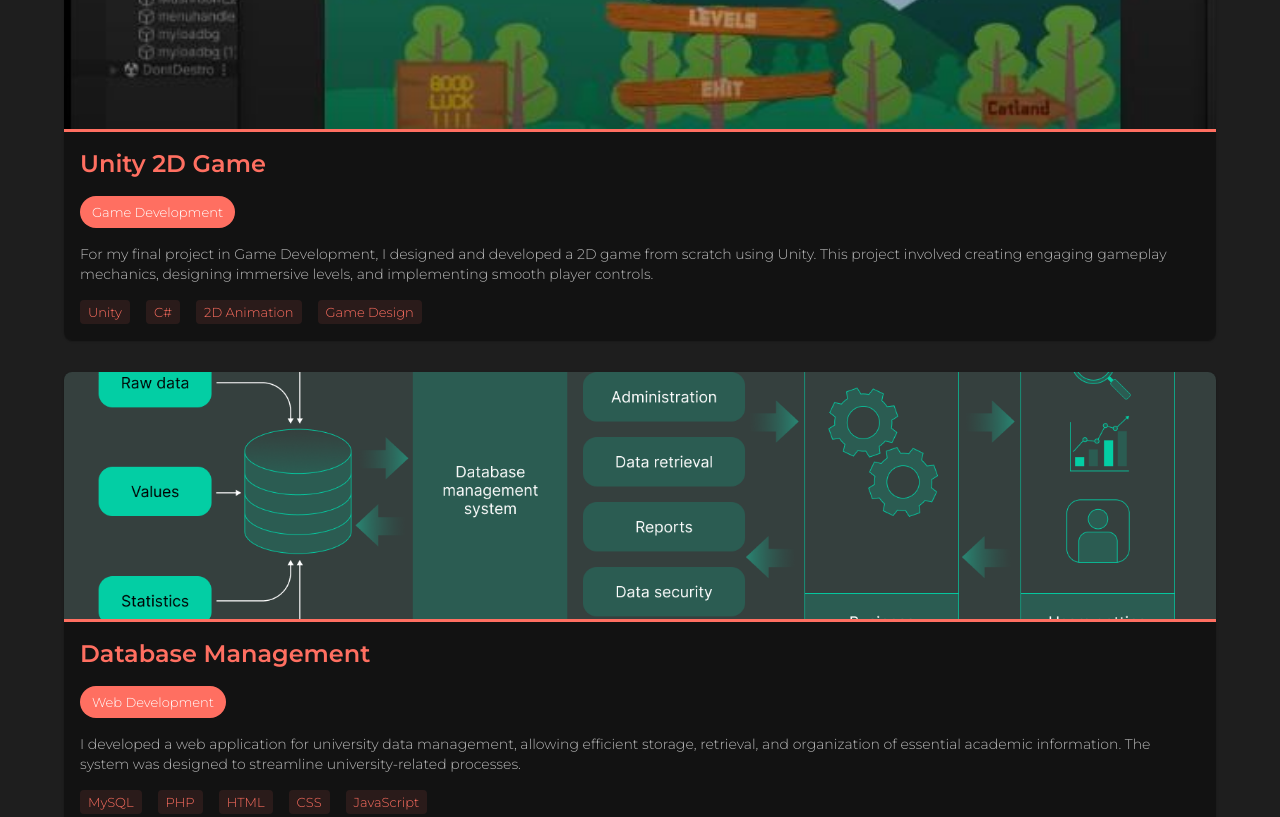
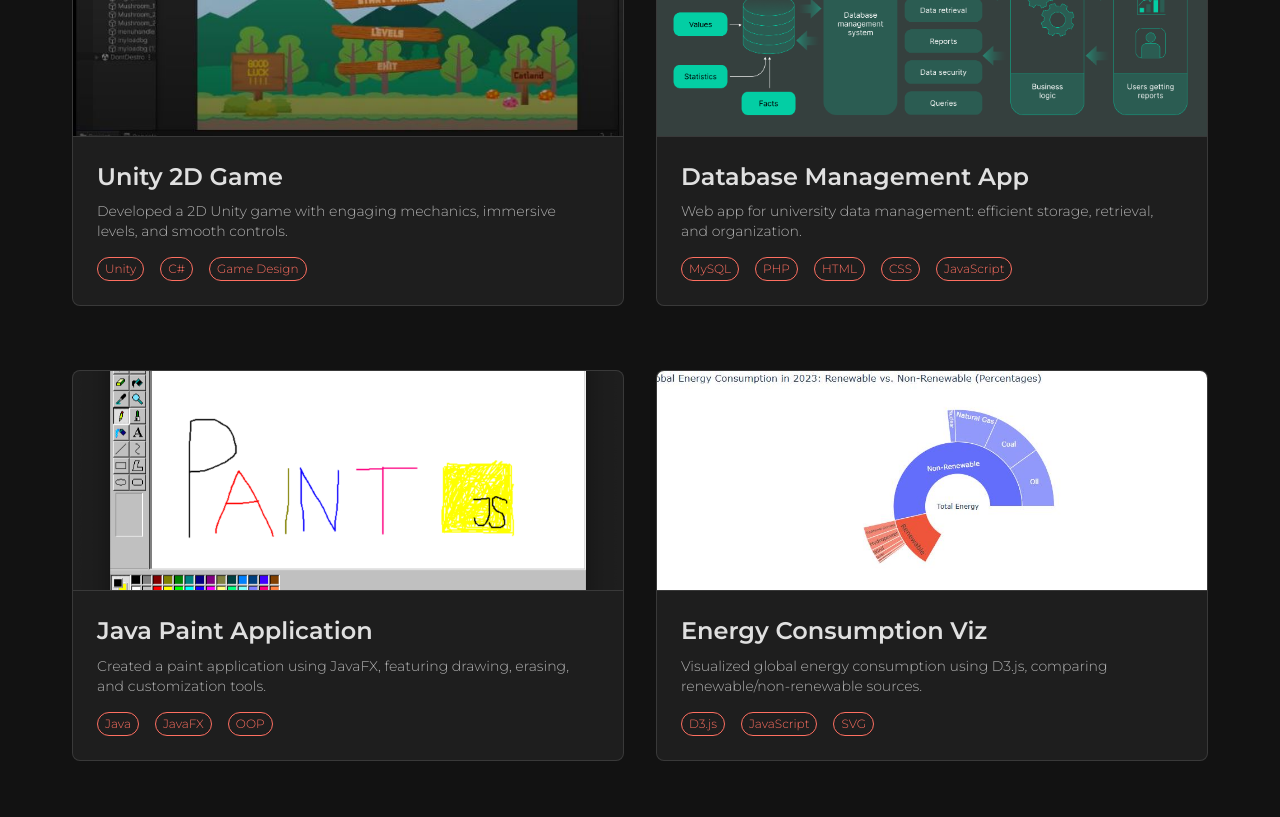
Before and after one commit to MaheenN31/react-css-portfolio, a React (Create React App) app in the folder portfolio/: page /education in a window 1280 px wide. Shown: the part 1980-2797 px from the top of the page. Built offline with nearby package versions, Linux system fonts and the light colour scheme.

Commit message:
Fixed Projects Section

```diff
--- a/portfolio/src/App.js
+++ b/portfolio/src/App.js
@@ -7,6 +7,7 @@ import Education from './pages/Education';
 import Projects from './pages/Projects';
 import Skills from './pages/Skills';
 import Contact from './pages/Contact';
+import Footer from './components/Footer';
 
 function App() {
   const [isSidebarOpen, setIsSidebarOpen] = useState(false);
@@ -33,7 +34,7 @@ function App() {
   };
 
   return (
-    <Box>
+    <Box sx={{ display: 'flex', flexDirection: 'column', minHeight: '100vh' }}>
       <Navbar
         toggleSidebar={toggleSidebar}
         scrollToSection={scrollToSection}
@@ -44,6 +45,7 @@ function App() {
         scrollToSection={scrollToSection}
       />
 
+      <Box component="main" sx={{ flexGrow: 1 }}>
         <div id="home">
           <Home scrollToSection={scrollToSection} />
         </div>
@@ -60,6 +62,9 @@ function App() {
           <Contact />
         </div>
       </Box>
+
+      <Footer />
+    </Box>
   );
 }
 
--- /dev/null
+++ b/portfolio/src/components/Footer.jsx
@@ -0,0 +1,33 @@
+import { Box, Container, Typography, Link } from '@mui/material';
+
+const Footer = () => {
+  const currentYear = new Date().getFullYear();
+
+  return (
+    <Box
+      component="footer"
+      sx={{
+        py: 3, // Padding top and bottom
+        px: 2,
+        mt: 'auto', // Push footer to bottom if content is short
+        backgroundColor: 'background.paper', // Use theme's paper color
+        borderTop: '1px solid rgba(255, 255, 255, 0.1)',
+        textAlign: 'center',
+        // Apply the animation
+        animation: 'fadeInFooter 1s ease-in-out forwards',
+        opacity: 0, // Start hidden for animation
+      }}
+    >
+      <Container maxWidth="sm">
+        <Typography variant="body2" color="text.secondary">
+          {'© '}
+          {currentYear}
+          {' Maheen Nadeem. All rights reserved. '}
+        </Typography>
+        {/* Optional: Add social links later here */}
+      </Container>
+    </Box>
+  );
+};
+
+export default Footer;
--- a/portfolio/src/index.css
+++ b/portfolio/src/index.css
@@ -115,3 +115,15 @@ section {
   background: #ff6f61;
   border-radius: 4px;
 }
+
+/* Keyframes for Footer Animation */
+@keyframes fadeInFooter {
+  from {
+    opacity: 0;
+    transform: translateY(20px); /* Optional: subtle slide up */
+  }
+  to {
+    opacity: 1;
+    transform: translateY(0);
+  }
+}
--- a/portfolio/src/pages/Projects.jsx
+++ b/portfolio/src/pages/Projects.jsx
@@ -1,33 +1,36 @@
-import { Container, Grid, Typography, Card, CardContent, CardMedia, Box, CardActionArea, Chip, Stack } from '@mui/material';
+import { Container, Typography, Card, CardContent, CardMedia, Box, Chip, Stack } from '@mui/material';
 
 const projects = [
   {
     title: "Unity 2D Game",
     image: "/images/project1.jpg",
     category: "Game Development",
-    description: "For my final project in Game Development, I designed and developed a 2D game from scratch using Unity. This project involved creating engaging gameplay mechanics, designing immersive levels, and implementing smooth player controls.",
-    technologies: ["Unity", "C#", "2D Animation", "Game Design"]
+    description: "Developed a 2D Unity game with engaging mechanics, immersive levels, and smooth controls.",
+    technologies: ["Unity", "C#", "Game Design"],
+    // Optional: Add links
+    // liveUrl: '#',
+    // repoUrl: '#'
   },
   {
-    title: "Database Management",
+    title: "Database Management App",
     image: "/images/project2.png",
     category: "Web Development",
-    description: "I developed a web application for university data management, allowing efficient storage, retrieval, and organization of essential academic information. The system was designed to streamline university-related processes.",
+    description: "Web app for university data management: efficient storage, retrieval, and organization.",
     technologies: ["MySQL", "PHP", "HTML", "CSS", "JavaScript"]
   },
   {
-    title: "Paint Application",
+    title: "Java Paint Application",
     image: "/images/project3.png",
     category: "Desktop Application",
-    description: "For my Object-Oriented Programming (OOP) project, I developed a paint application that allows users to draw, erase, and customize their artwork using various tools and colors.",
-    technologies: ["Java", "JavaFX", "OOP", "UI Design"]
+    description: "Created a paint application using JavaFX, featuring drawing, erasing, and customization tools.",
+    technologies: ["Java", "JavaFX", "OOP"]
   },
   {
-    title: "Probability Project",
+    title: "Energy Consumption Viz",
     image: "/images/project4.jpg",
     category: "Data Visualization",
-    description: "For this project, I created a sunburst diagram to visualize global energy consumption in 2023, comparing renewable and non-renewable energy sources.",
-    technologies: ["D3.js", "JavaScript", "Data Analysis", "SVG"]
+    description: "Visualized global energy consumption using D3.js, comparing renewable/non-renewable sources.",
+    technologies: ["D3.js", "JavaScript", "SVG"]
   }
 ];
 
@@ -36,77 +39,88 @@ const Projects = () => {
     <Box
       sx={{
         minHeight: '100vh',
-        pt: 10,
-        pb: 5,
-        backgroundColor: 'background.default'
+        py: { xs: 6, md: 10 }, // Responsive padding top/bottom
+        px: 2, // Horizontal padding
+        backgroundColor: 'background.default', // Use theme background
+        display: 'flex',
+        flexDirection: 'column',
+        alignItems: 'center',
+        justifyContent: 'center'
       }}
     >
       <Container maxWidth="lg">
         <Typography
           variant="h2"
           textAlign="center"
+          gutterBottom // Adds bottom margin
           sx={{
-            mb: 6,
-            color: '#ff6f61',
-            fontWeight: 'bold'
+            fontWeight: 'bold',
+            color: 'primary.main', // Use theme primary color
+            mb: { xs: 4, md: 6 } // Responsive margin bottom
           }}
         >
           My Works
         </Typography>
-        <Grid container spacing={4}>
+
+        {/* Simple flex container */}
+        <Box sx={{
+          display: 'flex',
+          flexWrap: 'wrap',
+          gap: 4,
+          justifyContent: 'space-between'
+        }}>
           {projects.map((project, index) => (
-            <Grid item xs={12} md={6} key={index}>
+            // Project card with explicit width
+            <Box
+              key={index}
+              sx={{
+                width: { xs: '100%', md: 'calc(50% - 16px)' },
+                mb: 4
+              }}
+            >
               <Card
+                variant="outlined" // Use outlined variant for minimalism
                 sx={{
-                  height: '100%',
-                  backgroundColor: 'rgba(0, 0, 0, 0.8)',
-                  transition: 'transform 0.3s ease-in-out',
-                  '&:hover': {
-                    transform: 'translateY(-10px)',
-                  },
+                  height: '100%', // Make cards in a row equal height
                   display: 'flex',
                   flexDirection: 'column',
-                  borderRadius: 2,
-                  overflow: 'hidden',
+                  borderColor: 'rgba(255, 255, 255, 0.12)', // Subtle border color
+                  borderRadius: '8px', // Consistent with theme
+                  transition: 'transform 0.3s ease-in-out, box-shadow 0.3s ease-in-out',
+                  backgroundColor: 'background.paper',
+                  '&:hover': {
+                    transform: 'translateY(-6px)',
+                    boxShadow: '0 8px 20px rgba(0, 0, 0, 0.2)', // Subtle shadow on hover
+                    borderColor: 'primary.main' // Highlight border on hover
+                  }
                 }}
               >
-                <CardActionArea>
                 <CardMedia
                   component="img"
-                    height="250"
+                  height="220" // Adjust height as needed
                   image={project.image}
                   alt={project.title}
                   sx={{
                     objectFit: 'cover',
-                      borderBottom: '3px solid #ff6f61'
+                    borderBottom: '1px solid rgba(255, 255, 255, 0.12)' // Subtle separator
                   }}
                 />
-                  <CardContent sx={{ flexGrow: 1 }}>
+                <CardContent sx={{ flexGrow: 1, p: 3 }}> {/* Added padding */}
                   <Typography
                     variant="h5"
                     component="h3"
+                    gutterBottom
                     sx={{
-                        color: '#ff6f61',
-                        mb: 2,
-                        fontWeight: 'bold'
+                      fontWeight: '600',
+                      color: 'text.primary' // Use theme text color
                     }}
                   >
                     {project.title}
                   </Typography>
-                    <Chip
-                      label={project.category}
-                      sx={{
-                        mb: 2,
-                        backgroundColor: '#ff6f61',
-                        color: 'white'
-                      }}
-                    />
                   <Typography
                     variant="body2"
-                      sx={{
-                        mb: 2,
-                        color: 'rgba(255, 255, 255, 0.7)'
-                      }}
+                    color="text.secondary" // Use theme secondary text color
+                    sx={{ mb: 2 }}
                   >
                     {project.description}
                   </Typography>
@@ -114,27 +128,42 @@ const Projects = () => {
                     direction="row"
                     spacing={1}
                     flexWrap="wrap"
-                      gap={1}
+                    gap={1} // Use gap for better spacing control
                   >
-                      {project.technologies.map((tech, index) => (
+                    {project.technologies.map((tech, techIndex) => (
                       <Chip
-                          key={index}
+                        key={techIndex}
                         label={tech}
                         size="small"
+                        variant="outlined" // Outlined chips for minimal look
                         sx={{
-                            backgroundColor: 'rgba(255, 111, 97, 0.1)',
-                            color: '#ff6f61',
-                            borderRadius: '4px',
+                          borderColor: 'primary.main',
+                          color: 'primary.main',
+                          fontSize: '0.75rem' // Slightly smaller font
                         }}
                       />
                     ))}
                   </Stack>
                 </CardContent>
-                </CardActionArea>
+                {/* Optional: Add CardActions for links/buttons */}
+                {/*
+                <CardActions sx={{ px: 3, pb: 2, justifyContent: 'flex-start' }}>
+                  {project.liveUrl && (
+                    <Button size="small" href={project.liveUrl} target="_blank" variant="contained">
+                      Live Demo
+                    </Button>
+                  )}
+                  {project.repoUrl && (
+                    <Button size="small" href={project.repoUrl} target="_blank" variant="outlined">
+                      GitHub
+                    </Button>
+                  )}
+                </CardActions>
+                */}
               </Card>
-            </Grid>
+            </Box>
           ))}
-        </Grid>
+        </Box>
       </Container>
     </Box>
   );
--- a/portfolio/src/theme/theme.js
+++ b/portfolio/src/theme/theme.js
@@ -1,44 +1,79 @@
 import { createTheme } from '@mui/material/styles';
 
+// Refined Dark Theme
 const theme = createTheme({
   palette: {
-    mode: 'dark',
+    mode: 'dark', // Keep dark mode
     primary: {
-      main: '#ff6f61',
+      main: '#ff6f61', // Keep coral as primary accent
     },
     secondary: {
-      main: '#d1423d',
+      main: '#f7a399', // A lighter coral/peach for secondary accents if needed
     },
     background: {
-      default: '#1e1e1e',
-      paper: '#2a2a2a',
+      default: '#121212', // Deeper charcoal/near-black background
+      paper: '#1e1e1e',   // Slightly lighter background for cards/surfaces
+    },
+    text: {
+      primary: '#e0e0e0', // Light grey for primary text (good contrast)
+      secondary: '#b0b0b0', // Dimmer grey for secondary text
     },
   },
   typography: {
-    fontFamily: 'Montserrat, sans-serif',
+    fontFamily: '"Montserrat", "Helvetica", "Arial", sans-serif',
     h1: {
-      fontSize: '3rem',
-      fontWeight: 500,
+      fontWeight: 600,
     },
     h2: {
-      fontSize: '2rem',
-      fontWeight: 'bold',
-      color: '#ff6f61',
+      fontWeight: 600,
     },
+    h3: {
+      fontWeight: 600,
+    },
+    // Ensure other typography settings are consistent
   },
   components: {
+    // Optional: Add default component styles for consistency
+    MuiAppBar: {
+      styleOverrides: {
+        root: {
+          backgroundColor: 'rgba(18, 18, 18, 0.8)', // Match background.default with transparency
+          backdropFilter: 'blur(10px)',
+          WebkitBackdropFilter: 'blur(10px)',
+          boxShadow: '0 2px 10px rgba(0,0,0,0.5)' // Slightly stronger shadow
+        },
+      },
+    },
+    MuiCard: {
+      styleOverrides: {
+        root: {
+          backgroundColor: '#1e1e1e', // Explicitly set card background
+          border: '1px solid rgba(255, 255, 255, 0.1)', // Subtle border
+          borderRadius: '8px', // Slightly more rounded corners
+        }
+      }
+    },
     MuiButton: {
       styleOverrides: {
         root: {
-          borderRadius: '30px',
-          padding: '12px 24px',
-          transition: 'transform 0.3s, background-color 0.3s',
+          borderRadius: '8px', // Consistent rounded corners
+        },
+        containedPrimary: {
           '&:hover': {
-            transform: 'scale(1.1)',
+            backgroundColor: '#d1423d', // Slightly darker coral on hover
           },
         },
       },
     },
+     MuiChip: {
+       styleOverrides: {
+         root: {
+            // Example: Make chips use theme colors more effectively
+            // Adjust based on where chips are used
+         }
+       }
+     }
+    // Add other component overrides as needed
   },
 });
 
```
Lines whose indentation alone changed are shown as unchanged.
